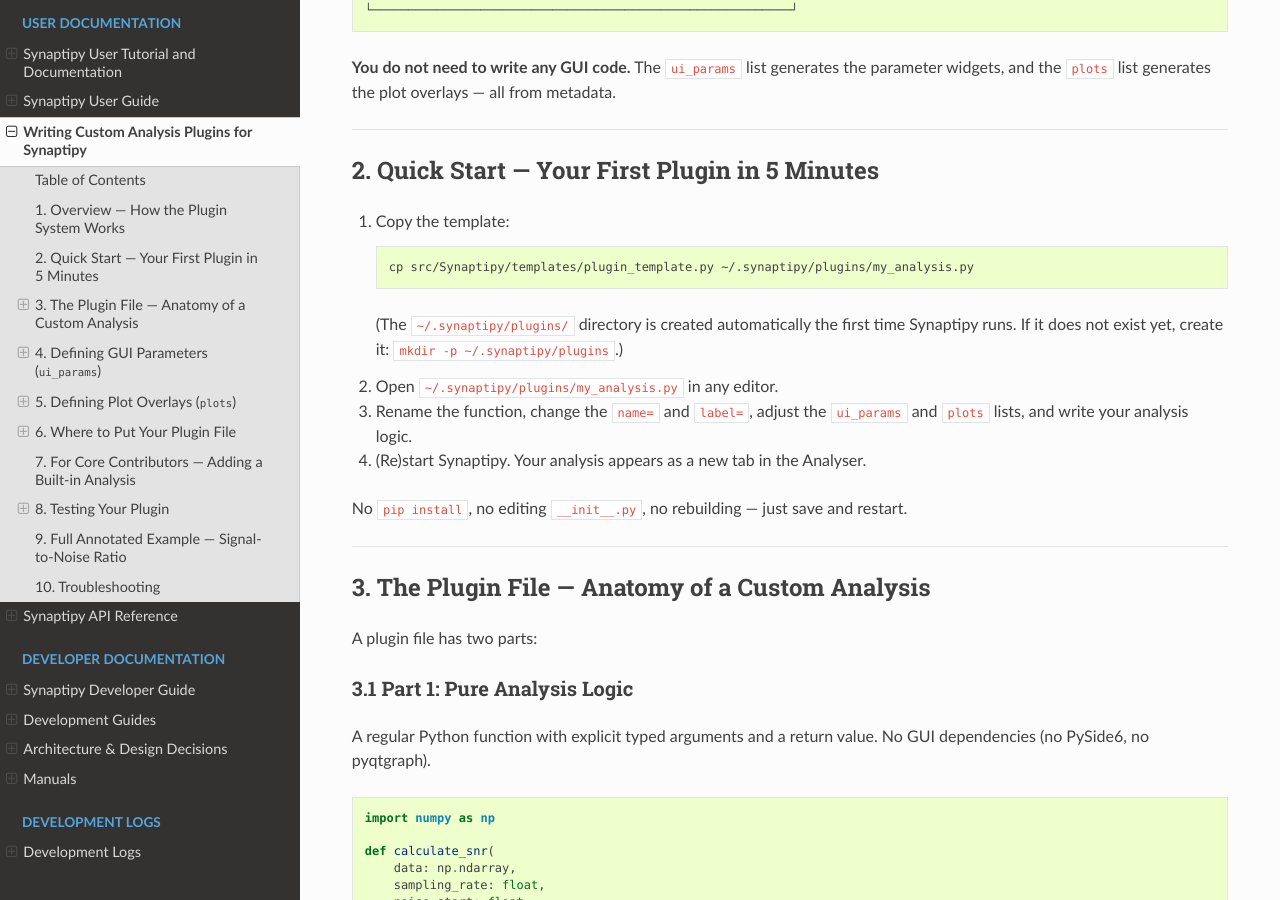
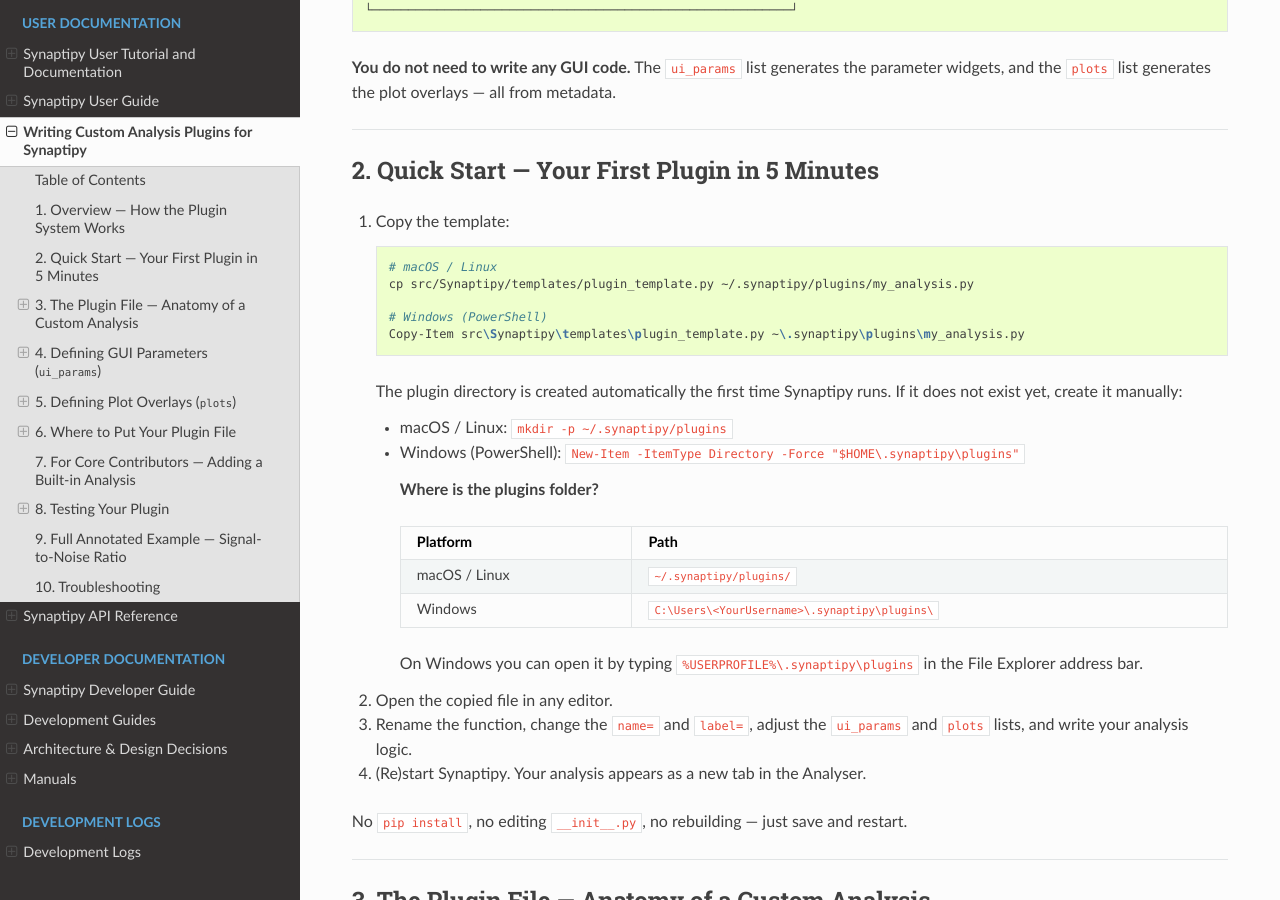
Before and after one commit to anzalks/synaptipy, a Sphinx documentation site: the page built from docs/extending_synaptipy.md, in a window 1280 px wide and 900 px high, scrolled down 2036 px. Built offline with Sphinx 7.4.7 and the Read the Docs theme 3.1.0, drawn with Linux system fonts in a browser that asks for light colours; some of the changed text lies outside the part shown.

Commit message:
docs: add explicit Windows paths for plugin directory
- Tutorial section 3.6: platform table showing macOS/Linux vs Windows paths,
  Windows Explorer tip (%USERPROFILE%), PowerShell commands
- extending_synaptipy.md: Quick Start with Windows copy command, section 6
  with platform path table, troubleshooting with Windows dir command
- Log path updated to include Windows equivalent

````diff
--- a/docs/extending_synaptipy.md
+++ b/docs/extending_synaptipy.md
@@ -106,13 +106,28 @@
 
 1. Copy the template:
    ```bash
+   # macOS / Linux
    cp src/Synaptipy/templates/plugin_template.py ~/.synaptipy/plugins/my_analysis.py
+
+   # Windows (PowerShell)
+   Copy-Item src\Synaptipy\templates\plugin_template.py ~\.synaptipy\plugins\my_analysis.py
    ```
-   (The `~/.synaptipy/plugins/` directory is created automatically the first
-   time Synaptipy runs.  If it does not exist yet, create it:
-   `mkdir -p ~/.synaptipy/plugins`.)
+   The plugin directory is created automatically the first time Synaptipy runs.
+   If it does not exist yet, create it manually:
+   - macOS / Linux: `mkdir -p ~/.synaptipy/plugins`
+   - Windows (PowerShell): `New-Item -ItemType Directory -Force "$HOME\.synaptipy\plugins"`
 
-2. Open `~/.synaptipy/plugins/my_analysis.py` in any editor.
+   > **Where is the plugins folder?**
+   >
+   > | Platform | Path |
+   > |----------|------|
+   > | macOS / Linux | `~/.synaptipy/plugins/` |
+   > | Windows | `C:\Users\<YourUsername>\.synaptipy\plugins\` |
+   >
+   > On Windows you can open it by typing `%USERPROFILE%\.synaptipy\plugins`
+   > in the File Explorer address bar.
+
+2. Open the copied file in any editor.
 
 3. Rename the function, change the `name=` and `label=`, adjust the `ui_params`
    and `plots` lists, and write your analysis logic.
@@ -452,14 +467,16 @@
 
 ### Option A: User Plugin Directory (recommended for end users)
 
-```
-~/.synaptipy/plugins/my_analysis.py
-```
+| Platform | Full path |
+|----------|----------|
+| macOS / Linux | `~/.synaptipy/plugins/my_analysis.py` |
+| Windows | `C:\Users\<YourUsername>\.synaptipy\plugins\my_analysis.py` |
 
 - No Synaptipy source changes needed.
 - File is auto-discovered at startup.
 - Works for any number of `.py` files.
 - Will not be overwritten by upgrades.
+- On Windows, open the folder with `%USERPROFILE%\.synaptipy\plugins` in Explorer.
 
 ### Option B: Built-in Module (for core contributors)
 
@@ -706,7 +723,7 @@
 | Symptom | Cause | Fix |
 |---|---|---|
 | Tab does not appear | Plugin file has a syntax error | Check the Synaptipy log (`~/.synaptipy/synaptipy.log`) for `SyntaxError` messages. |
-| Tab does not appear | File not in `~/.synaptipy/plugins/` | Verify the path: `ls ~/.synaptipy/plugins/` |
+| Tab does not appear | File not in the plugins folder | Verify the path: macOS/Linux: `ls ~/.synaptipy/plugins/` — Windows: `dir %USERPROFILE%\.synaptipy\plugins` |
 | Tab does not appear | Missing `@AnalysisRegistry.register` decorator | The file must contain a decorated function. |
 | `ImportError` in log | Plugin imports a package not installed in your environment | Install the dependency: `pip install <package>` |
 | `name "X" is already registered` warning | Two plugins use the same `name=` string | Change one plugin's `name=` to something unique. |
````
Also changed, not shown: docs/tutorial/index.md (+14 -4 lines).
